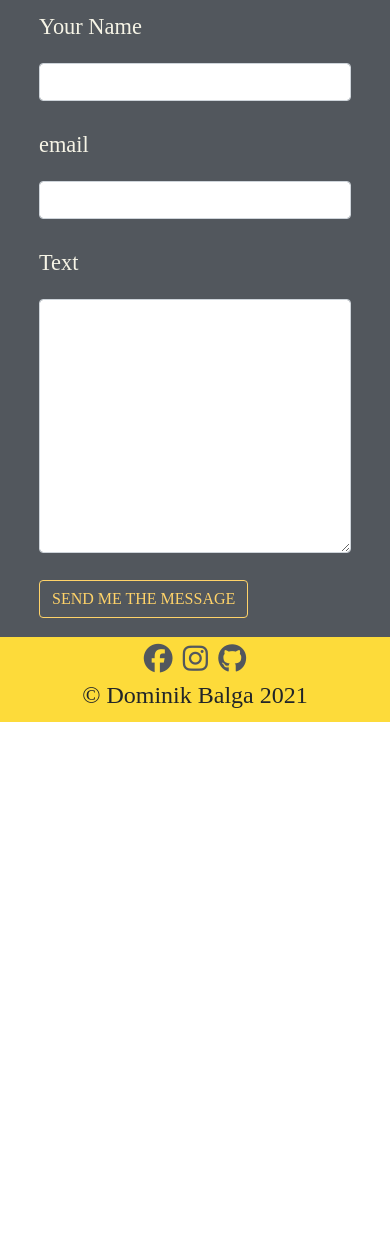
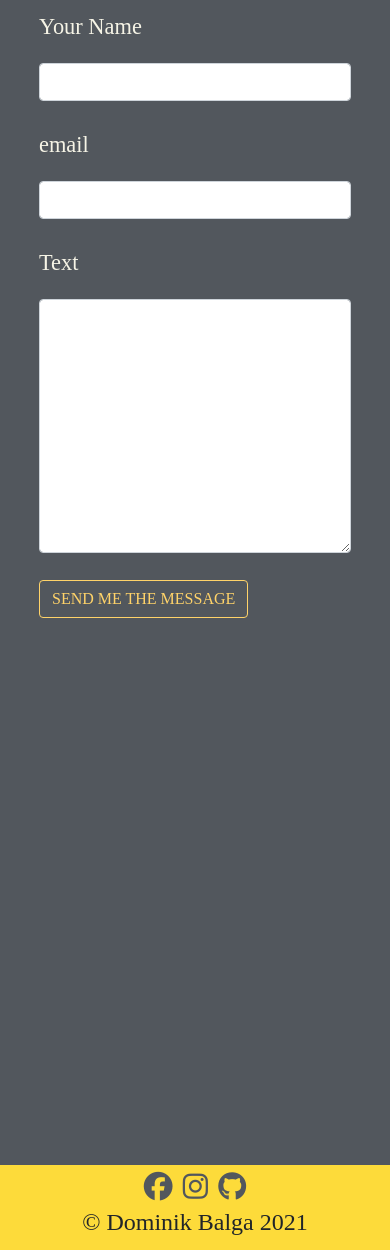
Before and after one commit to DominikBalga/MyPersonalSite, a Flask app: page /contact-me in a window 390 px wide. Shown: the part 424-1674 px from the top of the page. Run offline with Flask 2, Linux system fonts and the light colour scheme; some libraries are stand-ins or nearby versions; some web fonts are replaced.

Commit message:
scale fix on mobile phones

```diff
--- a/static/css/styles.css
+++ b/static/css/styles.css
@@ -124,3 +124,10 @@ a{
 .intr{
 background-color: #52575d;
 }
+
+.content-mobile{
+display: none;
+}
+@media screen and (max-width: 768px) {
+.content-mobile {display: block;}
+}
--- a/templates/contactme.html
+++ b/templates/contactme.html
@@ -15,4 +15,15 @@
     <hr>
 {{ wtf.quick_form(form) }}
 </div>
+<div class="center-block content-mobile">
+    <br>
+    <br>
+    <br>
+    <br>
+    <br>
+    <br>
+    <br>
+    <br>
+    <br>
+</div>
 {% include 'footer.html' %}
```
